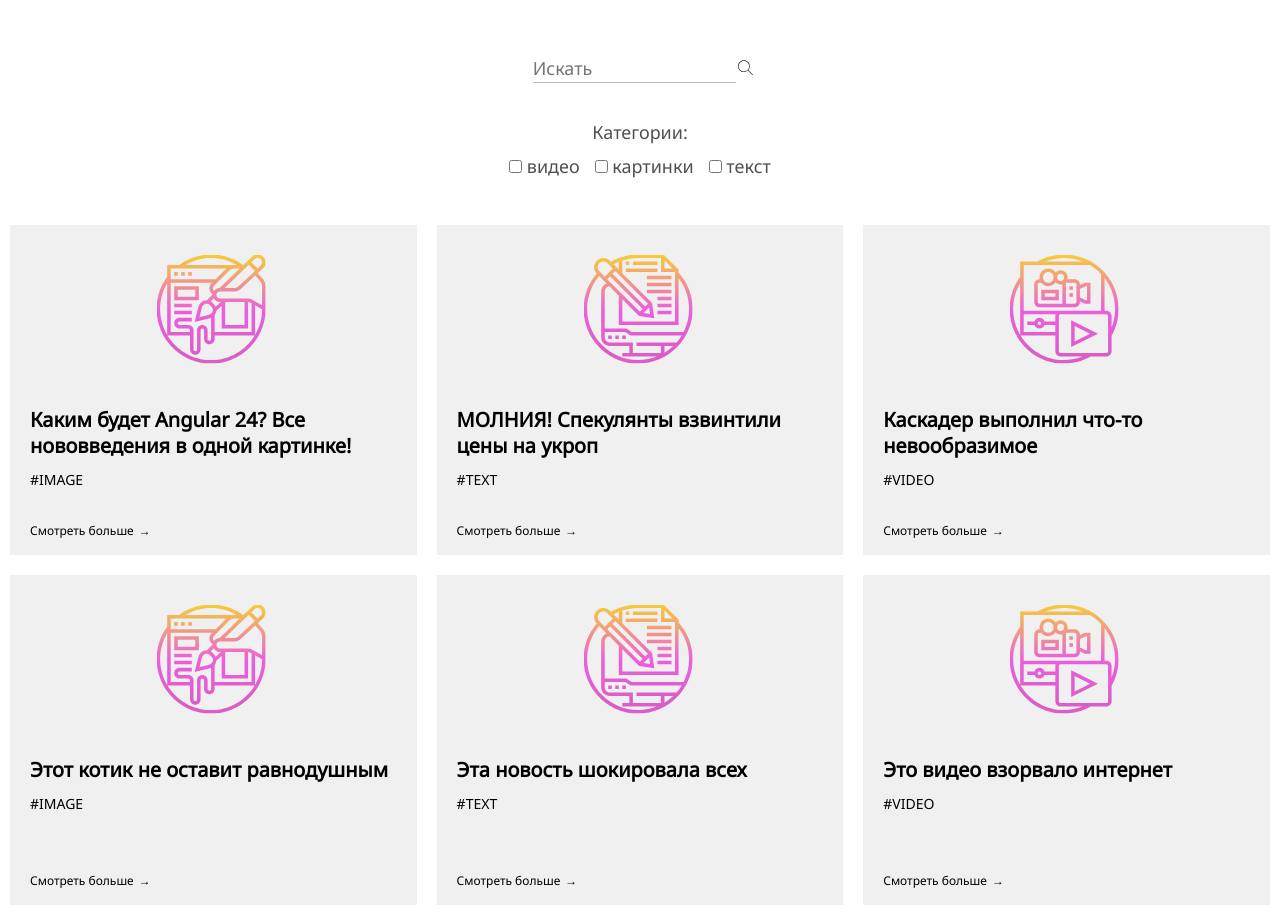
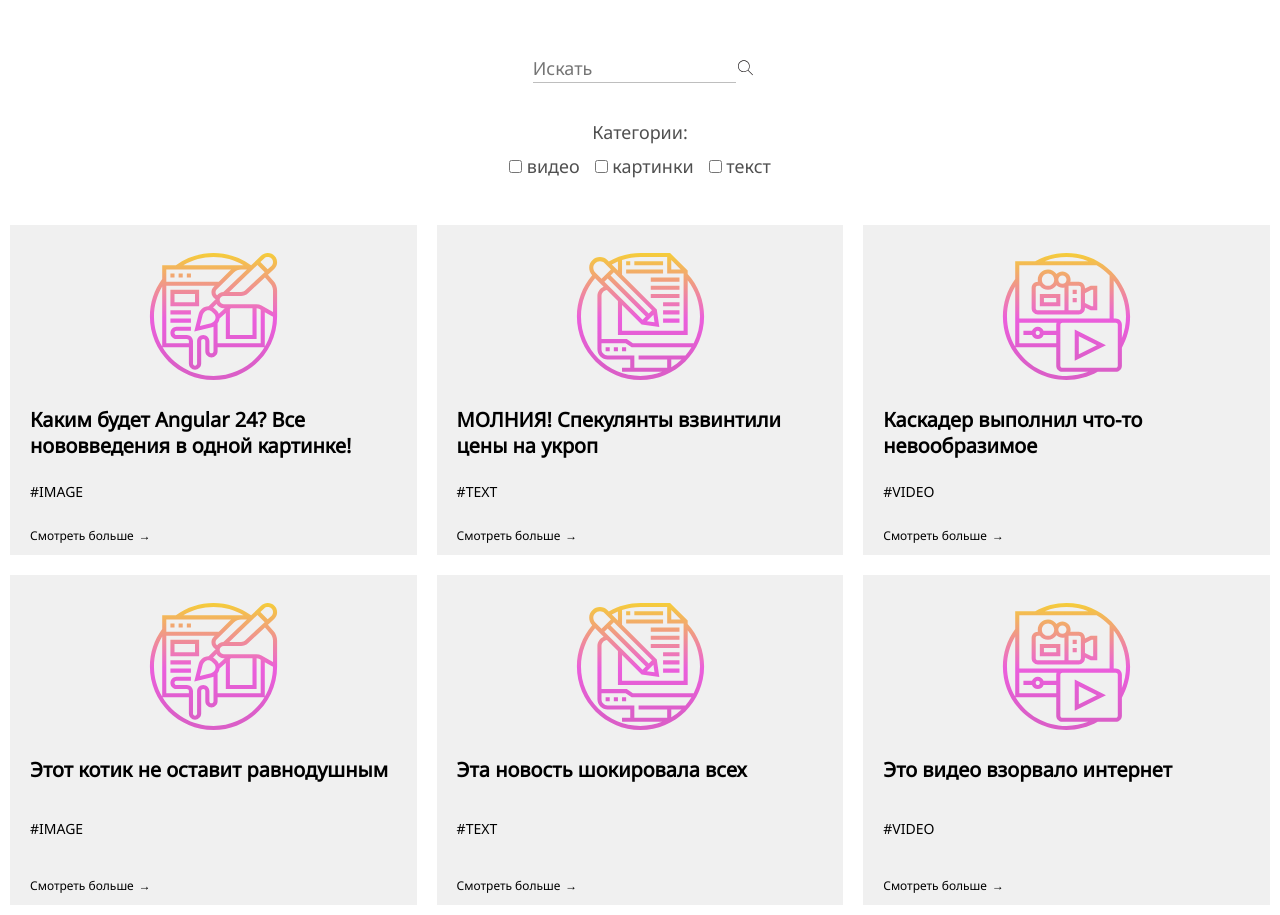
Before and after one commit to NikitaKatrenko/clickbait-app, a website built with webpack: page src/index.html in a window 1280 px wide. Built offline with nearby package versions, Linux system fonts and the light colour scheme.

Commit message:
Layout cleaning

```diff
--- a/src/css/main.css
+++ b/src/css/main.css
@@ -120,25 +120,16 @@ input:focus {
 
 .card-image {
   height: 55%;
-  width: 120%;
-  background-size: cover;
-  position: relative;
-  background-position: 50% 50%;
-  left: -10.5%;
-  top: -4.5%;
+  width: 100%;
 }
 
-.card-image .centered {
-  text-align: center;
-  transform: translate(-50%, -50%);
-  background-size: contain;
+.centered {
+  display: block;
+  background-position: center;
+  background-size: 70% 70%;
+  position: relative;
+  height: 100%;
   background-repeat: no-repeat;
-  position: absolute;
-  top: 54.5%;
-  left: 50%;
-  width: 60%;
-  height: 60%;
-  background-position: center;
 }
 
 .image-type-image {
@@ -155,6 +146,10 @@ input:focus {
 
 .card-content {
   padding: 0 20px;
+  height: 45%;
+  display: flex;
+  flex-direction: column;
+  justify-content: space-between;
 }
 
 .card-content span {
@@ -175,7 +170,6 @@ input:focus {
 }
 
 .more-info {
-  position: absolute;
   bottom: 5px;
   padding-left: 0;
   font-size: 12px;
--- a/src/grid.ts
+++ b/src/grid.ts
@@ -12,7 +12,7 @@ export class Grid {
     const gridNode = document.createElement('div');
     gridNode.className = 'card-grid-row';
     this.content.map(item => {
-      gridNode.insertAdjacentHTML('afterbegin', this.generateCard(item.title, item.category));
+      gridNode.insertAdjacentHTML('afterbegin', this.generateCard(item));
     });
     this.cardGrid.replaceChild(gridNode, this.cardGrid.childNodes[0]);
   }
@@ -26,22 +26,22 @@ export class Grid {
     this.setData();
   }
 
-  generateCard(title: string, category: string): string {
-    return `<div class="card-grid-item">
+  generateCard(content: ContentConfig): string {
+    return `<article class="card-grid-item">
         <a class="card-link" href=""></a>
         <div class="card-wrapper">
           <div class="card-container">
             <div class="card-image">
-              <span class="centered ${category}-type-image"></span>
+              <span class="centered ${content.category}-type-image"></span>
             </div>
             <div class="card-content">
-              <span class="card-title">${title}</span>
-              <span class="card-category">#${category}</span>
+              <span class="card-title">${content.title}</span>
+              <span class="card-category">#${content.category}</span>
               <span class="more-info">Смотреть больше <i class="arrow-ico"></i></span>
             </div>
           </div>
         </div>
-      </div>`;
+      </article>`;
   }
 
 }
--- a/src/index.html
+++ b/src/index.html
@@ -23,9 +23,9 @@
     <p class="filter-title">Категории:</p>
     <div class="filter-form-wrapper">
       <form class="filter-form">
-        <label><input type="checkbox" value="video" id="video"/> видео</label>
-        <label><input type="checkbox" value="image" id="image"/> картинки</label>
-        <label><input type="checkbox" value="text" id="text"/> текст</label>
+        <label><input type="checkbox" value="video"/> видео</label>
+        <label><input type="checkbox" value="image"/> картинки</label>
+        <label><input type="checkbox" value="text"/> текст</label>
       </form>
     </div>
   </div>
```
